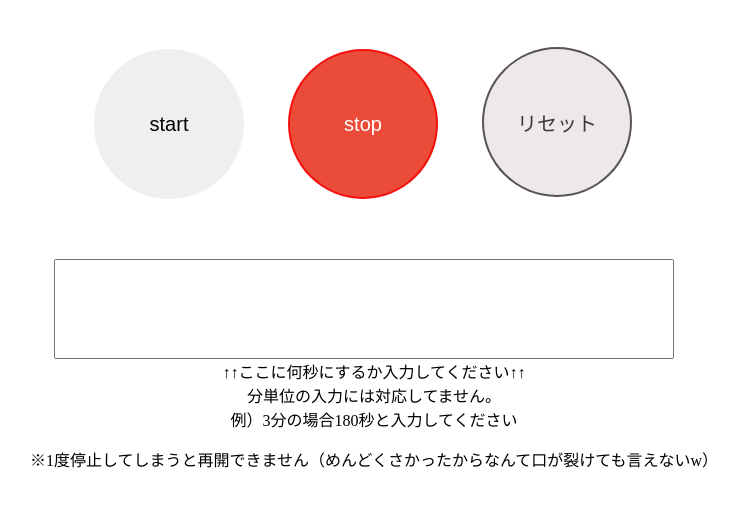
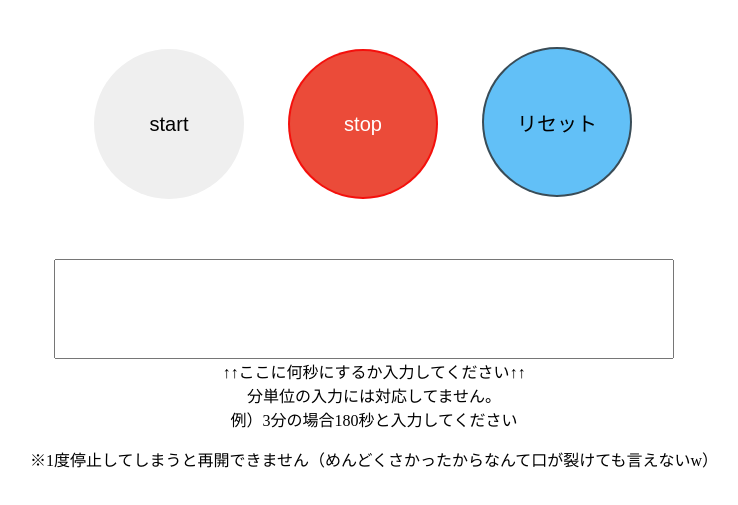
Before and after one commit to ryutahutao/ryuta, a plain HTML site: page index.html in a window 1280 px wide. Shown: the part 400-905 px from the top of the page, without its empty margins (266-1004 px from the left). Drawn offline with Linux system fonts and the light colour scheme.

Commit message:
Update style.css

```diff
--- a/style.css
+++ b/style.css
@@ -14,7 +14,7 @@ header{
     width: 150px;
     height: 150px;
     border-radius: 50%;
-    border-color: rgb(193, 188, 188);
+    border-color: rgb(19, 18, 18);
     border: 2px rgba(0, 0, 0, 0) solid;
     font-size: 20px;
     margin: 20px;
@@ -36,11 +36,11 @@ header{
     width: 150px;
     height: 150px;
     border-radius: 50%;
-    background-color: rgb(238, 233, 232);
+    background-color: rgb(98, 192, 247);
     border: 2px rgba(46, 45, 45, 0.79) solid;
     font-size: 20px;
     margin: 20px;
-    color:rgb(60, 57, 57);
+    color:rgb(0, 0, 0);
 }
 .ygo{
 width: 620px;
```
